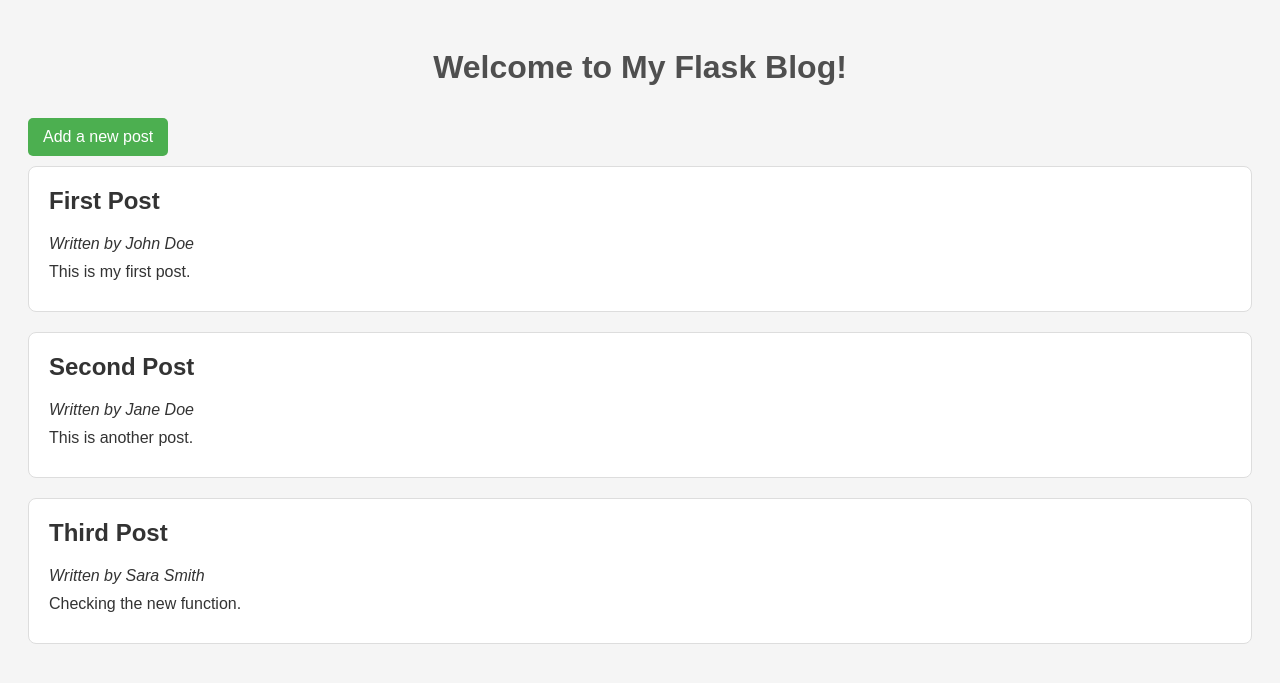
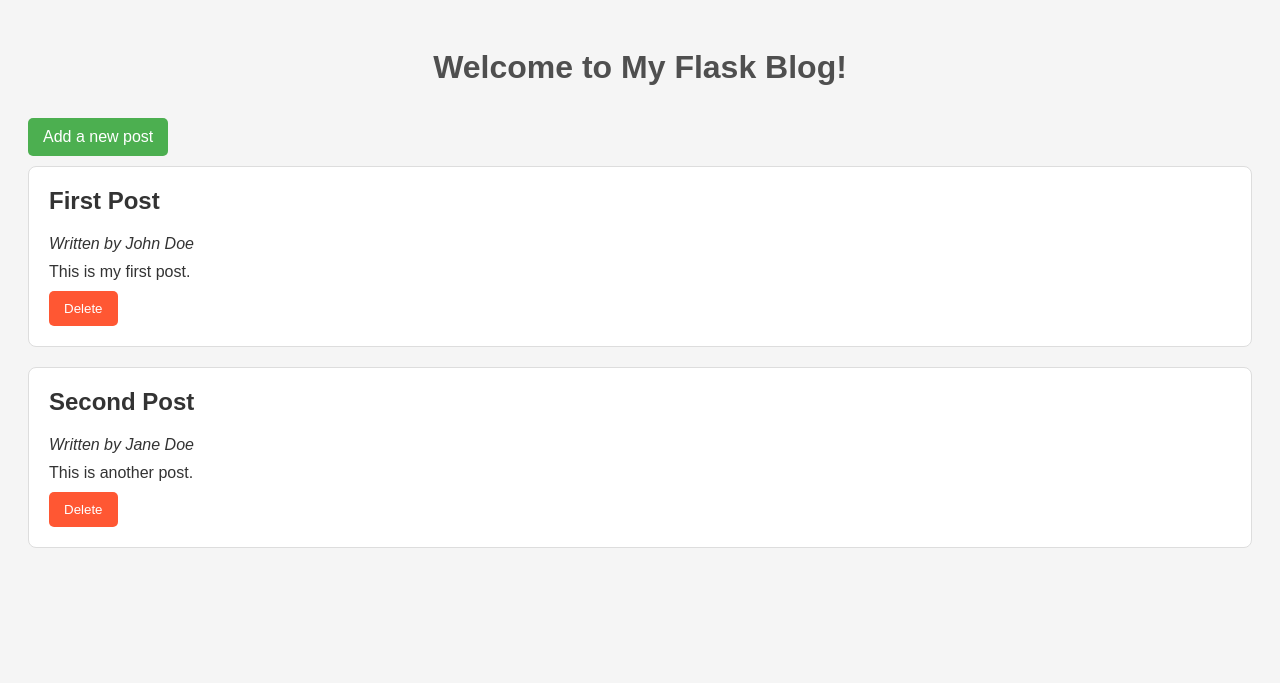
Before and after one commit to niedbalaproject/Masterblog, a Flask app: page / in a window 1280 px wide. Shown: the top 683 px of the page. Run offline with Flask 3, Linux system fonts and the light colour scheme.

Commit message:
Add delete functionality for blog posts with dynamic routing

```diff
--- a/app.py
+++ b/app.py
@@ -28,9 +28,9 @@ def add():
         content = request.form.get('content')
 
         blog_posts = load_posts()
-
+        new_id = max(post['id'] for post in blog_posts) + 1 if blog_posts else 1
         new_post = {
-            'id': len(blog_posts) + 1,  # ensure the ID is unique
+            'id': new_id,  # ensure the ID is unique
             'author': author,
             'title': title,
             'content': content
@@ -43,5 +43,13 @@ def add():
     return render_template('add.html')
 
 
+@app.route('/delete/<int:post_id>', methods=['POST'])
+def delete(post_id):
+    blog_posts = load_posts()  # load the current list of posts
+    blog_posts = [post for post in blog_posts if post['id'] != post_id]  # remove the post with a matching ID
+    save_posts(blog_posts)  # save the updated list back to the file
+    return redirect(url_for('index'))
+
+
 if __name__ == '__main__':
     app.run(debug=True)
--- a/static/style.css
+++ b/static/style.css
@@ -44,3 +44,16 @@ h1 {
 .add-link:hover {
     background-color: #45a049;
 }
+
+.delete-button {
+    background-color: #FF5733;
+    color: white;
+    border: none;
+    padding: 10px 15px;
+    cursor: pointer;
+    border-radius: 5px;
+}
+
+.delete-buttom:hover {
+    background-color: #C70039;
+}
--- a/storage.json
+++ b/storage.json
@@ -10,11 +10,5 @@
         "author": "Jane Doe",
         "title": "Second Post",
         "content": "This is another post."
-    },
-    {
-        "id": 3,
-        "author": "Sara Smith",
-        "title": "Third Post",
-        "content": "Checking the new function."
     }
 ]
--- a/templates/index.html
+++ b/templates/index.html
@@ -20,6 +20,11 @@
             <h2>{{ post.title }}</h2>
             <p><em>Written by {{ post.author }}</em></p>
             <p>{{ post.content }}</p>
+
+            <!-- Add a delete button -->
+            <form action="{{ url_for('delete', post_id=post.id) }}" method="POST" style="display:inline;">
+                <button type="submit" class="delete-button">Delete</button>
+            </form>
         </div>
     {% endfor %}
 </body>
```
